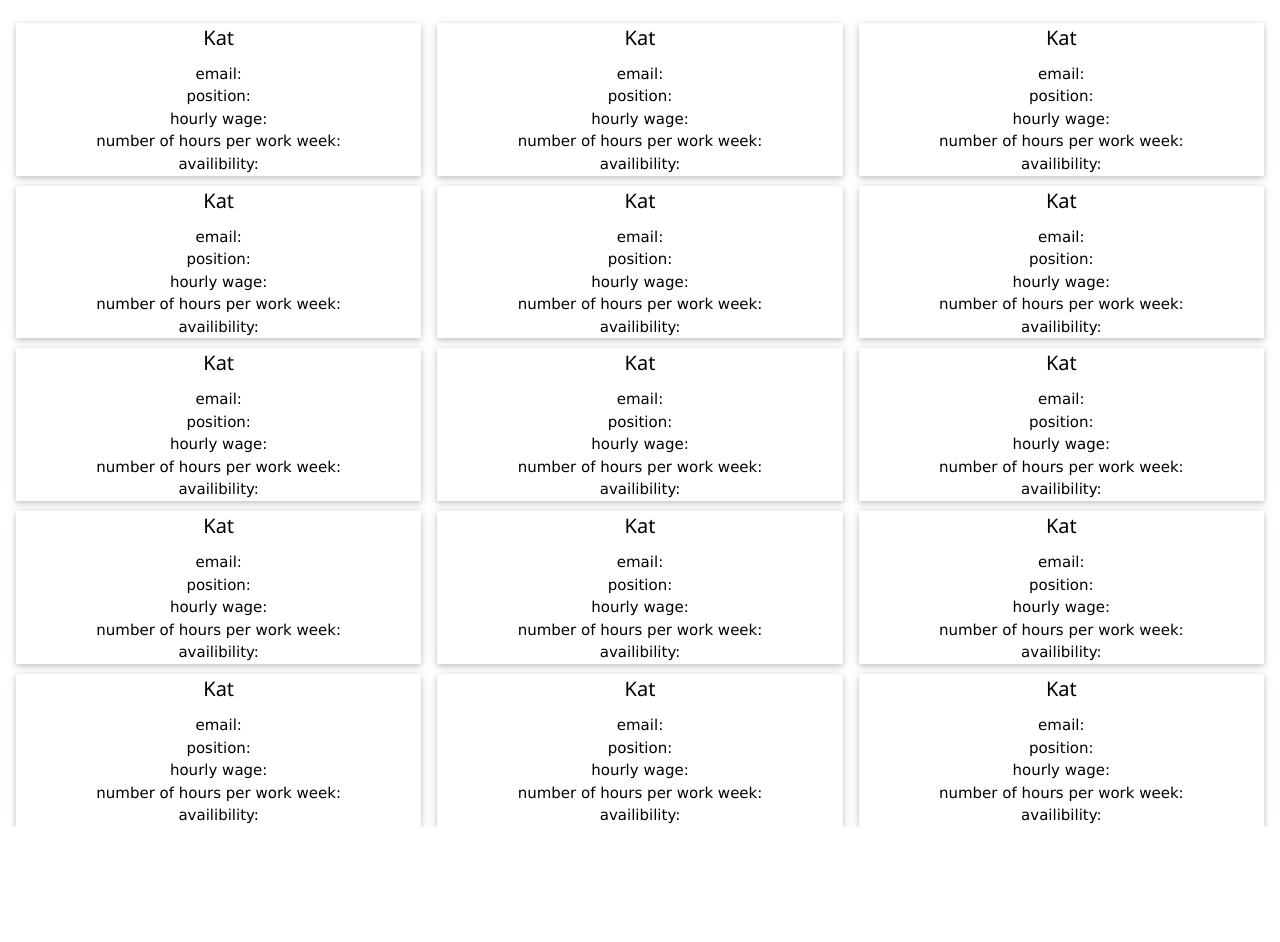
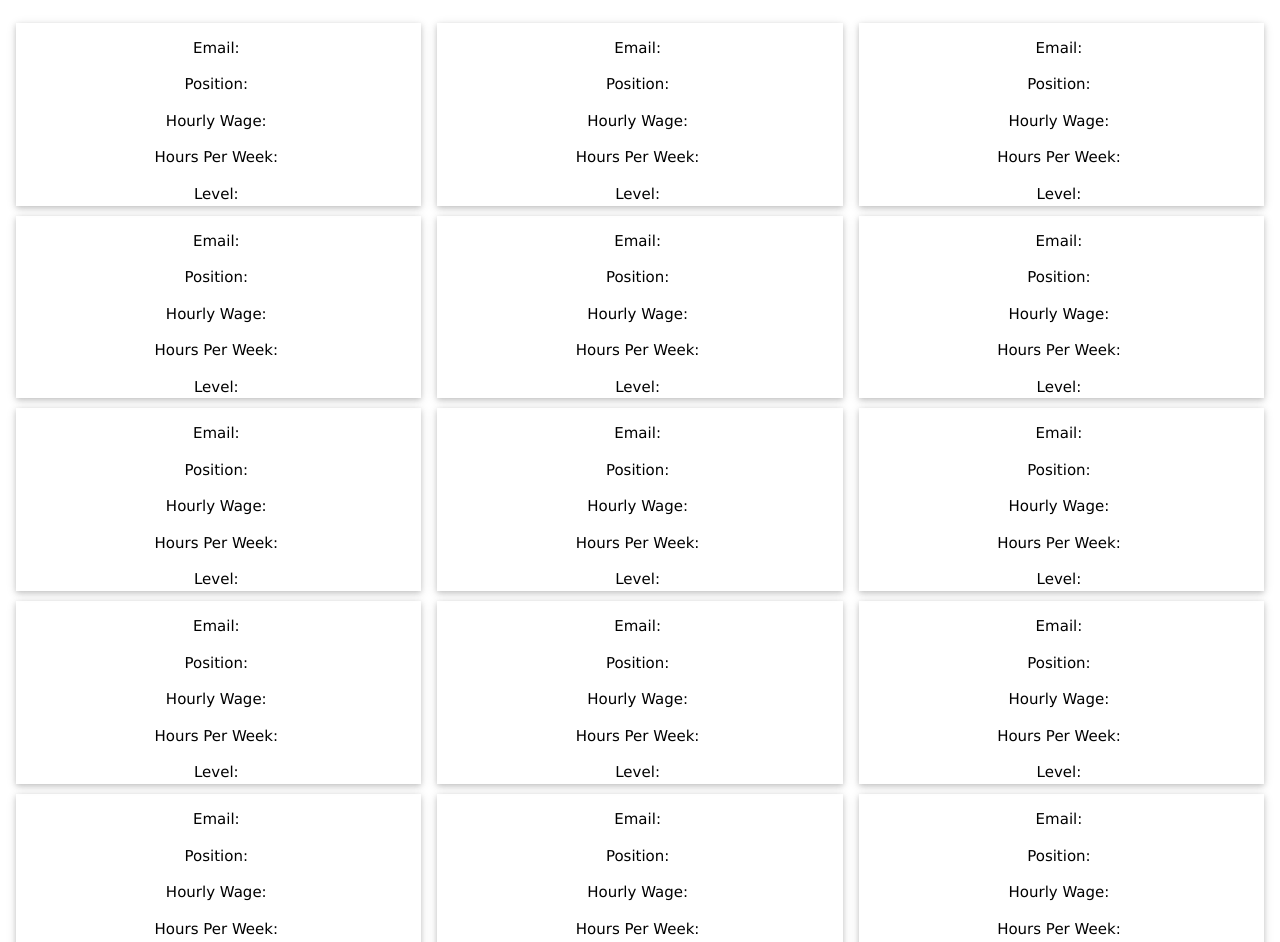
Before and after one commit to katherinehw/Capstone450, a plain HTML site: page employees.html in a window 1280 px wide. Shown: the part 145-1087 px from the top of the page. Before the commit the page ends 972 px from the top, so only its background shows below. Drawn offline with nearby package versions, Linux system fonts and the light colour scheme; no server answers.

Commit message:
Update employees.html

```diff
--- a/employees.html
+++ b/employees.html
@@ -6,24 +6,21 @@
 <link rel="stylesheet" href="https://www.w3schools.com/w3css/4/w3.css">
 <link rel="stylesheet" href="https://cdnjs.cloudflare.com/ajax/libs/font-awesome/4.7.0/css/font-awesome.min.css">
 <script src="https://kit.fontawesome.com/b1b6f02eef.js" crossorigin="anonymous"></script>
+<script src="https://www.gstatic.com/firebasejs/8.3.2/firebase-app.js"></script>
+<script src="https://www.gstatic.com/firebasejs/8.3.2/firebase-auth.js"></script>
+<script src="https://www.gstatic.com/firebasejs/8.3.2/firebase-database.js"></script>
+<script src="https://ajax.googleapis.com/ajax/libs/jquery/3.5.1/jquery.min.js"></script>
 
 <body>
 
 <!-- Navbar -->
 <div class="w3-top">
   <div class="w3-bar w3-black w3-card">
-    <a class="w3-bar-item w3-button w3-padding-large w3-hide-medium w3-hide-large w3-right" href="javascript:void(0)" onclick="myFunction()" title="Toggle Navigation Menu"><i class="fa fa-bars"></i></a>
+    <a class="w3-bar-item w3-button w3-padding-large w3-hide-medium w3-hide-large w3-right" href="javascript:void(0)"><i class="fa fa-bars"></i></a>
     <a href="#home" class="w3-bar-item w3-button w3-padding-large"><span style="color: rgb(247, 244, 243);">
       <i class="fas fa-cat" onclick="home()" id="home"></i>
       </span></a>
-    <div class="w3-dropdown-hover w3-hide-small">
-      <button class="w3-padding-large w3-button" title="analytics">Analytics <i class="fa fa-caret-down"></i></button>
-      <div class="w3-dropdown-content w3-bar-block w3-card-4">
-        <a href="#sales" class="w3-bar-item w3-button" onclick ="sales()">Sales</a>
-        <a href="#labor" class="w3-bar-item w3-button" onclick ="labor()">Labor</a>
-        <a href="#foodcost" class="w3-bar-item w3-button" onclick ="food()">Food Cost</a>
-      </div>
-    </div>
+    <a href="#analytics" class="w3-bar-item w3-button w3-padding-large" onclick ="analytics()">Analytics</a>
     <a href="#schedule" class="w3-bar-item w3-button w3-padding-large" onclick ="schedule()">Schedule</a>
     <a href="#employees" class="w3-bar-item w3-button w3-padding-large w3-hide-small" onclick ="employees()">Employees</a>
 
@@ -33,275 +30,214 @@
       <button class="w3-padding-large w3-button" title="account"><span style="color: rgb(247, 244, 243);"><i class="fas fa-user-astronaut"></i></span></button>
       <div class="w3-dropdown-content w3-bar-block w3-card-4">
         <a href="#account" class="w3-padding-large w3-bar-item w3-button" onclick="accnt()">Account</a>
-        <a href="#logout" class="w3-padding-large w3-bar-item w3-button">Log Out</a>
+        <a href="#logout" class="w3-padding-large w3-bar-item w3-button" onclick="logout()">Log Out</a>
       </div>
     </div>
   </div>
+</div>
+
+<div class="w3-modal" id="logoutform" style="display:none">
+  <form class="w3-modal-content">
+    <h1>Are you sure you want to log out?</h1>
+
+    <button class="w3-button w3-black" onclick="confirmLogOut()">Log Out</button>
+    <button class="w3-button w3-black" onclick="closeForm()">Close</button>
+  </form>
 </div>
 <br><br><br>
 <div class="w3-container w3-center">
 <h1>Employees</h1>
 </div>
-<div class="w3-row-padding w3-margin-top">
+<div class="w3-row-padding w3-margin-top" id="starter">
 
-  <div class="w3-third">
-    <div class="w3-card w3-center">
-      <h4>Kat</h4>
-      <div class="w3-container">
-        email:
-        <br>
-        position:
-        <br>
-        hourly wage:
-        <br>
-        number of hours per work week:
-        <br>
-        availibility:
 
-      </div>
-    </div>
-  </div>
-
-  <div class="w3-third">
-    <div class="w3-card w3-center">
-      <h4>Kat</h4>
-      <div class="w3-container">
-        email:
-        <br>
-        position:
-        <br>
-        hourly wage:
-        <br>
-        number of hours per work week:
-        <br>
-        availibility:
-
-      </div>
-    </div>
-  </div>
-  <div class="w3-third">
-    <div class="w3-card w3-center">
-      <h4>Kat</h4>
-      <div class="w3-container">
-        email:
-        <br>
-        position:
-        <br>
-        hourly wage:
-        <br>
-        number of hours per work week:
-        <br>
-        availibility:
-
-      </div>
-    </div>
-  </div>
-  <div class="w3-third">
-    <div class="w3-card w3-center">
-      <h4>Kat</h4>
-      <div class="w3-container">
-        email:
-        <br>
-        position:
-        <br>
-        hourly wage:
-        <br>
-        number of hours per work week:
-        <br>
-        availibility:
-
-      </div>
-    </div>
-  </div>
-  <div class="w3-third">
-    <div class="w3-card w3-center">
-      <h4>Kat</h4>
-      <div class="w3-container">
-        email:
-        <br>
-        position:
-        <br>
-        hourly wage:
-        <br>
-        number of hours per work week:
-        <br>
-        availibility:
-
-      </div>
-    </div>
-  </div>
-  <div class="w3-third">
-    <div class="w3-card w3-center">
-      <h4>Kat</h4>
-      <div class="w3-container">
-        email:
-        <br>
-        position:
-        <br>
-        hourly wage:
-        <br>
-        number of hours per work week:
-        <br>
-        availibility:
-
-      </div>
-    </div>
-  </div>
-  <div class="w3-third">
-    <div class="w3-card w3-center">
-      <h4>Kat</h4>
-      <div class="w3-container">
-        email:
-        <br>
-        position:
-        <br>
-        hourly wage:
-        <br>
-        number of hours per work week:
-        <br>
-        availibility:
-
-      </div>
-    </div>
-  </div>
-  <div class="w3-third">
-    <div class="w3-card w3-center">
-      <h4>Kat</h4>
-      <div class="w3-container">
-        email:
-        <br>
-        position:
-        <br>
-        hourly wage:
-        <br>
-        number of hours per work week:
-        <br>
-        availibility:
-
-      </div>
-    </div>
-  </div>
-  <div class="w3-third">
-    <div class="w3-card w3-center">
-      <h4>Kat</h4>
-      <div class="w3-container">
-        email:
-        <br>
-        position:
-        <br>
-        hourly wage:
-        <br>
-        number of hours per work week:
-        <br>
-        availibility:
-
-      </div>
-    </div>
-  </div>
-  <div class="w3-third">
-    <div class="w3-card w3-center">
-      <h4>Kat</h4>
-      <div class="w3-container">
-        email:
-        <br>
-        position:
-        <br>
-        hourly wage:
-        <br>
-        number of hours per work week:
-        <br>
-        availibility:
-
-      </div>
-    </div>
-  </div>
-  <div class="w3-third">
-    <div class="w3-card w3-center">
-      <h4>Kat</h4>
-      <div class="w3-container">
-        email:
-        <br>
-        position:
-        <br>
-        hourly wage:
-        <br>
-        number of hours per work week:
-        <br>
-        availibility:
-
-      </div>
-    </div>
-  </div>
-  <div class="w3-third">
-    <div class="w3-card w3-center">
-      <h4>Kat</h4>
-      <div class="w3-container">
-        email:
-        <br>
-        position:
-        <br>
-        hourly wage:
-        <br>
-        number of hours per work week:
-        <br>
-        availibility:
-
-      </div>
-    </div>
-  </div>
-  <div class="w3-third">
-    <div class="w3-card w3-center">
-      <h4>Kat</h4>
-      <div class="w3-container">
-        email:
-        <br>
-        position:
-        <br>
-        hourly wage:
-        <br>
-        number of hours per work week:
-        <br>
-        availibility:
-
-      </div>
-    </div>
-  </div>
-  <div class="w3-third">
-    <div class="w3-card w3-center">
-      <h4>Kat</h4>
-      <div class="w3-container">
-        email:
-        <br>
-        position:
-        <br>
-        hourly wage:
-        <br>
-        number of hours per work week:
-        <br>
-        availibility:
-
-      </div>
-    </div>
-  </div>
-  <div class="w3-third">
-    <div class="w3-card w3-center">
-      <h4>Kat</h4>
-      <div class="w3-container">
-        email:
-        <br>
-        position:
-        <br>
-        hourly wage:
-        <br>
-        number of hours per work week:
-        <br>
-        availibility:
-
-      </div>
-    </div>
-  </div>
+</div>
 
 <script>
+
+var firebaseConfig = {
+apiKey: "AIzaSyCMkSmHmn_zNCoHwthP9J6HtqPgtwokXyo",
+authDomain: "capstone450.firebaseapp.com",
+databaseURL: "https://capstone450-default-rtdb.firebaseio.com",
+projectId: "capstone450",
+storageBucket: "capstone450.appspot.com",
+messagingSenderId: "706717697173",
+appId: "1:706717697173:web:00b44ba17bb2fa112bc79c",
+measurementId: "G-V28RYN23J2"
+};
+// Initialize Firebase
+firebase.initializeApp(firebaseConfig);
+
+
+
+function logout(){
+  document.getElementById("logoutform").style.display = "block";
+}
+
+function confirmLogOut(){
+  firebase.auth().signOut().then(() => {
+    window.location.href = "/index.html"
+  }).catch((error) => {
+    alert("error")
+  });
+}
+
+function employees() {
+  window.location.href = "employees.html"
+}
+
+function schedule() {
+  window.location.href = "managerSchedule.html"
+}
+
+function analytics(){
+  window.location.href = "analytics.html"
+}
+
+
+var main = document.getElementById("starter");
+    var div = document.createElement("div");
+    var div2 = document.createElement("div");
+    var div3 = document.createElement("div");
+    var clsType01 = "w3-third";
+    var clsType02 = "w3-card w3-center";
+    var clsType03 = "w3-container";
+    var h1 = document.createElement("h1");
+    var p = document.createElement("p");
+    var br = document.createElement("br");
+    var email = document.createElement("label");
+    var postion = document.createTextNode("Postion: ");
+    var hrlyWage = document.createTextNode("Hourly Wage: ");
+    var HrpWeek = document.createTextNode("Hours Per Week: ");
+    var lvl = document.createTextNode("Level: ");
+
+    var ref = firebase.database().ref("users/");
+    var i=15;
+    ref.on("value", function (snapshot){
+
+       snapshot.forEach(function (childSnapshot){
+
+          var childKey =childSnapshot.child("name").val();
+          i++;
+
+       })
+
+    });
+
+    for (var j = 0; j < i; j++){
+
+        div.setAttribute("class", clsType03);
+
+        var emailT = document.createTextNode("Email: ");
+        var email = document.createElement("label");
+        p.setAttribute("id", "email" + j);
+        p.setAttribute("style", "display: inline-block");
+        email.htmlFor = "email" + j;
+        email.appendChild(emailT);
+        email.appendChild(p);
+        div.appendChild(email);
+        div.appendChild(br);
+        br = document.createElement("br");
+        p = document.createElement("p");
+
+        var postionT = document.createTextNode("Position: ");
+        var postion = document.createElement("label");
+        p.setAttribute("id", "position" + j);
+        p.setAttribute("style", "display: inline-block");
+        postion.htmlFor = "position" + j;
+        postion.appendChild(postionT);
+        postion.appendChild(p)
+        div.appendChild(postion);
+        div.appendChild(br);
+        br = document.createElement("br");
+        p = document.createElement("p");
+
+        var hrlyWageT = document.createTextNode("Hourly Wage: ");
+        var hrlyWage = document.createElement("label");
+        p.setAttribute("id", "wage" + j);
+        p.setAttribute("style", "display: inline-block");
+        hrlyWage.htmlFor = "wage" + j;
+        hrlyWage.appendChild(hrlyWageT);
+        hrlyWage.appendChild(p);
+        div.appendChild(hrlyWage);
+        div.appendChild(br);
+        br = document.createElement("br");
+        p = document.createElement("p");
+
+        var HrpWeekT = document.createTextNode("Hours Per Week: ");
+        var HrpWeek = document.createElement("label");
+        p.setAttribute("id", "hours" + j);
+        p.setAttribute("style", "display: inline-block");
+        HrpWeek.htmlFor = "hours" + j;
+        HrpWeek.appendChild(HrpWeekT);
+        HrpWeek.appendChild(p)
+        div.appendChild(HrpWeek);
+        div.appendChild(br);
+        br = document.createElement("br");
+        p = document.createElement("p");
+
+        var lvlT = document.createTextNode("Level: ");
+        var lvl = document.createElement("label");
+        p.setAttribute("id", "level" + j);
+        p.setAttribute("style", "display: inline-block");
+        lvl.htmlFor = "level" + j
+        lvl.appendChild(lvlT);
+        lvl.appendChild(p);
+        div.appendChild(lvl);
+        div.appendChild(br);
+        br = document.createElement("br");
+        p = document.createElement("p");
+
+        h1.setAttribute("id", "name" + j);
+        div2.setAttribute("class", clsType02);
+        div2.appendChild(h1);
+        div2.appendChild(div);
+        div = document.createElement("div");
+        h1 = document.createElement("h1");
+        div3.setAttribute("class", clsType01);
+        div3.appendChild(div2);
+        main.appendChild(div3);
+        div2 = document.createElement("div");
+        div3 = document.createElement("div");
+        main = document.getElementById("starter");
+
+    }
+
+var ref = firebase.database().ref("users/");
+var k = 0;
+ref.on("value", function(snapshot){
+
+  snapshot.forEach(function(childSnapshot){
+
+    var childKey =childSnapshot.child("name").val();
+    document.getElementById("name" + k).textContent = childKey;
+
+
+    childKey = childSnapshot.child("email").val();
+    document.getElementById("email" + k).textContent = childKey;
+
+
+    childKey = childSnapshot.child("hoursPerWeek").val();
+    document.getElementById("hours" + k).textContent = childKey;
+
+
+    childKey = childSnapshot.child("hourly").val();
+    document.getElementById("wage" + k).textContent = childKey;
+
+
+    childKey = childSnapshot.child("position").val();
+    document.getElementById("position" + k).textContent = childKey;
+
+    childKey = childSnapshot.child("level").val();
+    document.getElementById("level" + k).textContent = childKey;
+
+    k++;
+
+  })
+
+
+
+});
 
 function home() {
   window.location.href = "managerHome.html"
```
